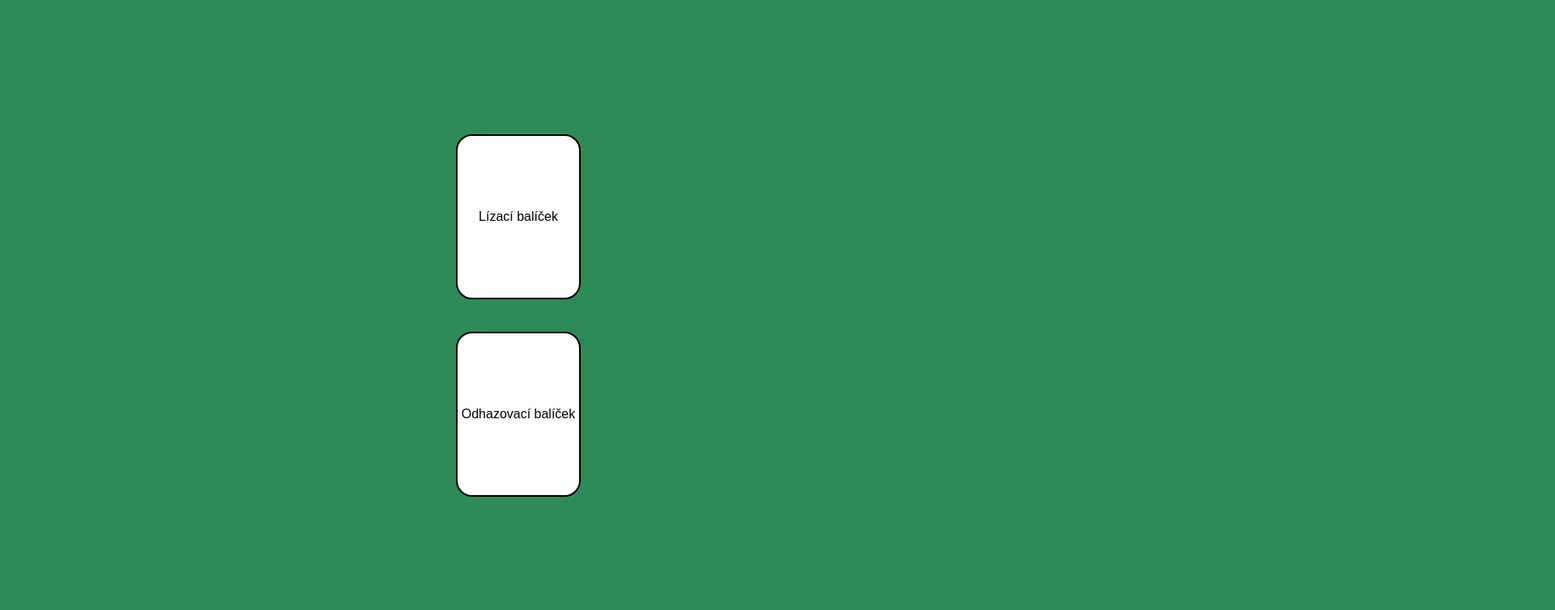
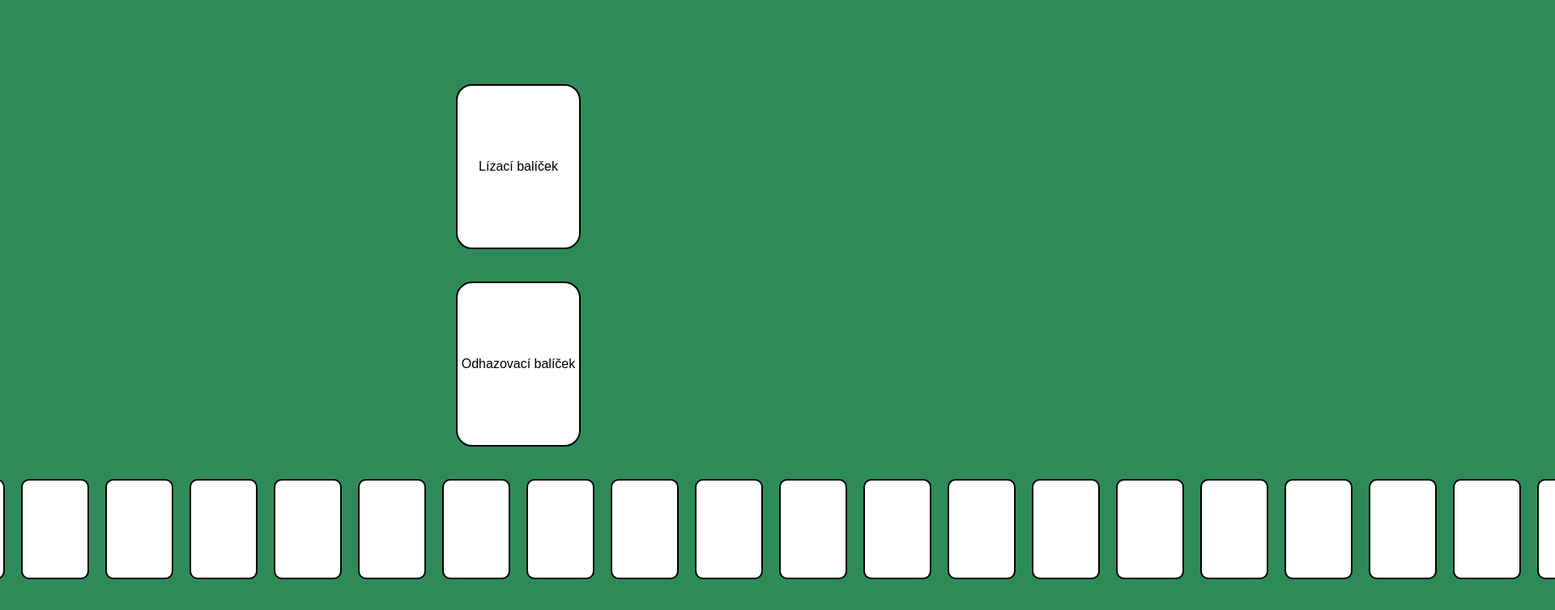
Before and after one commit to pavelk0nrad/konrad-course-snippet, a plain HTML site: page 46.04 Json/Playground01.html in a window 1280 px wide. Shown: the top 754 px of the page at 81% size, 1920 px wide, since content can reach past the window. Drawn offline with Linux system fonts and the light colour scheme.

Commit message:
Update Playground01.html

```diff
--- a/46.04 Json/Playground01.html
+++ b/46.04 Json/Playground01.html
@@ -85,6 +85,11 @@
                 .then(response => response.json())
                 .then(data => {
                     deck = data; // Uložíme karty do lízacího balíčku
+                    const playerHand = document.getElementById('player-hand')
+                    deck.forEach(card => {
+                        const cardDiv = document.createElement('div');
+                        cardDiv.classList.add('card')
+                        playerHand.appendChild(cardDiv)
                     })
 
                 })
```
